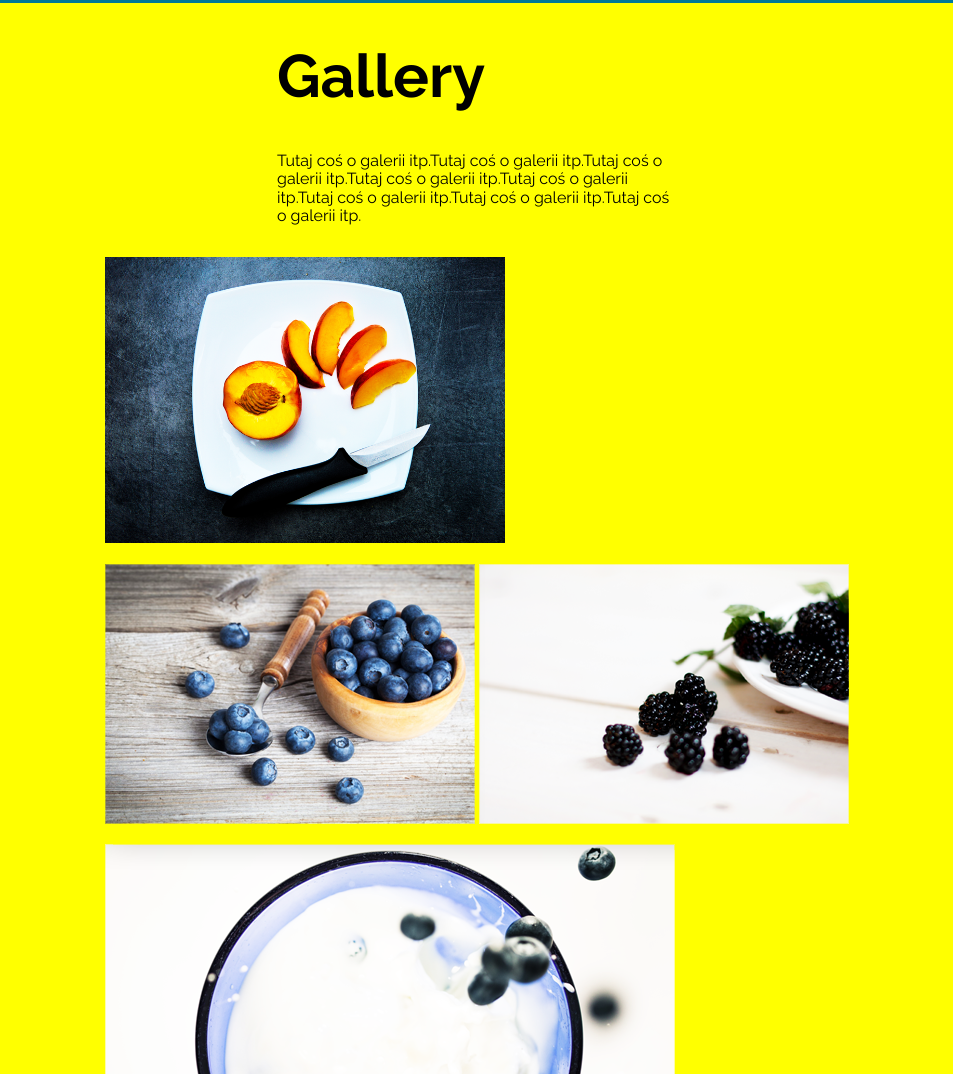
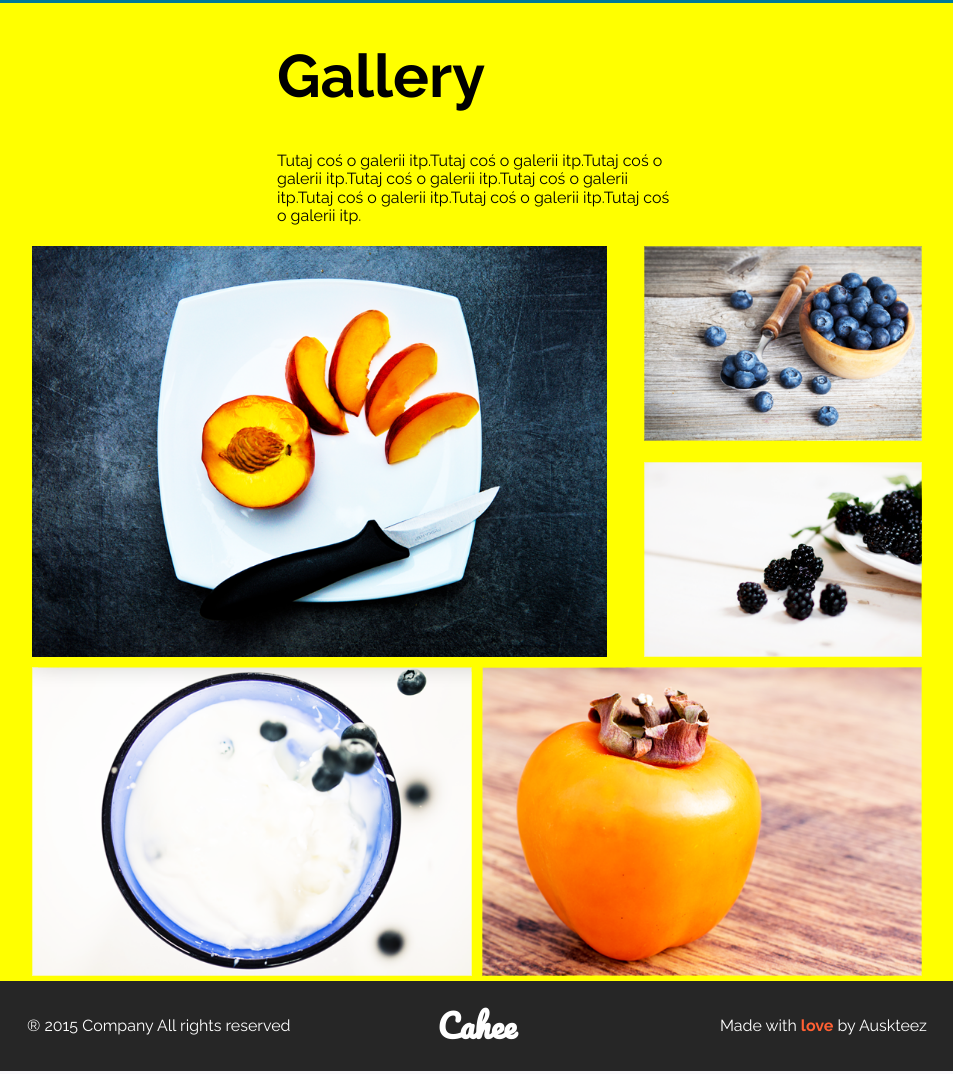
Before and after one commit to qkiczw/Flexbox-additional-exercise, a plain HTML site: page index.html in a window 1280 px wide. Shown: the part 1600-2674 px from the top of the page, without its empty margins (163-1116 px from the left). Drawn offline with nearby package versions, Linux system fonts and the light colour scheme.

Commit message:
Rebuild gallery section.

```diff
--- a/index.html
+++ b/index.html
@@ -76,16 +76,23 @@
                 <p>Tutaj coś o galerii itp.Tutaj coś o galerii itp.Tutaj coś o galerii itp.Tutaj coś o galerii itp.Tutaj coś o galerii itp.Tutaj coś o galerii itp.Tutaj coś o galerii itp.Tutaj coś o galerii itp.</p>
             </div>
             <div class="gallery-images">
-                <figure class="gallery-items"><img src="images/galery1.png" class="gallery-img-01" alt="gallery image"></figure>
-                <figure class="gallery-items">
-                    <img src="images/galery2.png" class="gallery-img-02" alt="gallery image">
-                    <img src="images/galery3.png" class="gallery-img-03" alt="gallery image">
-                </figure>
-                <figure class="gallery-items"><img src="images/galery4.png" class="gallery-img-04" alt="gallery image"></figure>
-                <figure class="gallery-items"><img src="images/galery5.png" class="gallery-img-05" alt="gallery image"></figure>
-            </div>
+                <div class="frame01">
+                    <figure class="gallery-items"><img src="images/galery1.png" class="gallery-img" alt="gallery image"></figure>
+                </div>
+                <div class="frame02">
+                    <figure class="gallery-items"><img src="images/galery2.png" class="gallery-img" alt="gallery image"></figure>
+                    <figure class="gallery-items"><img src="images/galery3.png" class="gallery-img" alt="gallery image"></figure>
+                </div>
+                <div class="frame03">
+                    <figure class="gallery-items"><img src="images/galery4.png" class="gallery-img" alt="gallery image"></figure>
+                    <figure class="gallery-items"><img src="images/galery5.png" class="gallery-img" alt="gallery image"></figure>
+
+                </div>
+                </div>
 
         </div>
+
+
 
     </section>
 
--- a/style.scss
+++ b/style.scss
@@ -181,12 +181,53 @@ body {
 
 //  images from gallery
   .gallery-images {
+    display: flex;
+    flex-wrap: wrap;
+    justify-content: flex-start;
 
   }
-  .gallery-img-01{
-    max-width: 400px;
+
+  .gallery-items{
+    display: flex;
+    align-items: flex-end;
+    justify-content: flex-end;
+    padding: 5px;
+    margin: 0;
   }
+
+
+  .frame01{
+      max-width: 65%;
+    img{
+      max-width: 100%;
+      padding:0;
+    }
+  }
+
+  .frame02{
+    display: flex;
+    flex-direction: column;
+    justify-content: space-between;
+
+    max-width: 35%;
+
+    img{
+     max-width: 91%;
+
+    }
+  }
+  .frame03{
+    max-width: 100%;
+    display: flex;
+
+
+    img{
+      max-width: 100%;
+    }
+  }
+
 }
+
 
 .site-footer {
   background: $dark-color;
```
Also changed, not shown: style.css, 1 other file.
